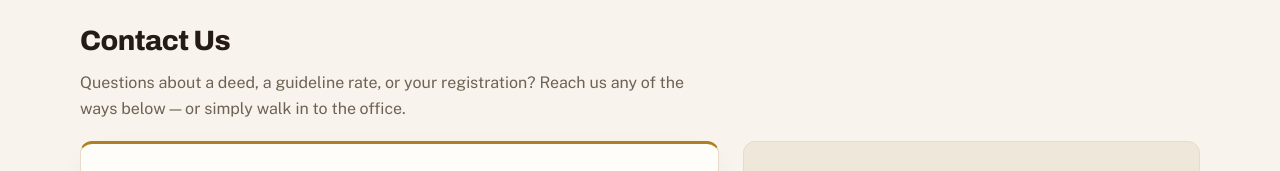
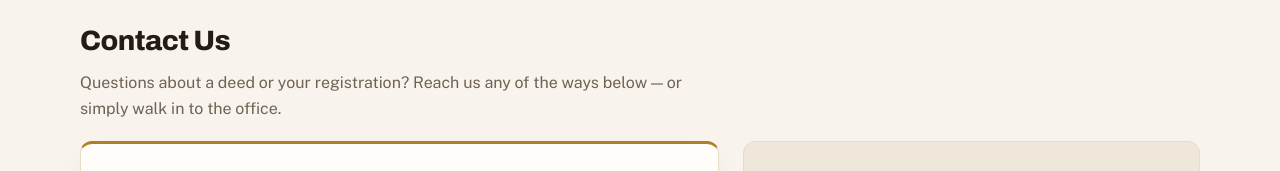
Before and after one commit to Nagrik-Seva-Kendra/sampada, a React (Vite) app in the folder apps/web/: page /contact in a window 1280 px wide. Shown: the part 157-328 px from the top of the page. Built offline with nearby package versions, Linux system fonts and the light colour scheme; no server answers.

Commit message:
Refine contact page inquiry message

```diff
--- a/apps/web/src/features/contact/ContactPage.tsx
+++ b/apps/web/src/features/contact/ContactPage.tsx
@@ -27,8 +27,8 @@ export function ContactPage() {
         <h2 className="page-title">{L("Contact Us", "हमसे संपर्क करें")}</h2>
         <p className="er-sub">
           {L(
-            "Questions about a deed, a guideline rate, or your registration? Reach us any of the ways below — or simply walk in to the office.",
-            "किसी विलेख, गाइडलाइन दर या रजिस्ट्रेशन से जुड़ा सवाल है? नीचे दिए किसी भी तरीके से हमसे संपर्क करें — या सीधे हमारे ऑफिस आ जाएं।",
+            "Questions about a deed or your registration? Reach us any of the ways below — or simply walk in to the office.",
+            "किसी विलेख या रजिस्ट्रेशन से जुड़ा सवाल है? नीचे दिए किसी भी तरीके से हमसे संपर्क करें — या सीधे हमारे ऑफिस आ जाएं।",
           )}
         </p>
 
```
